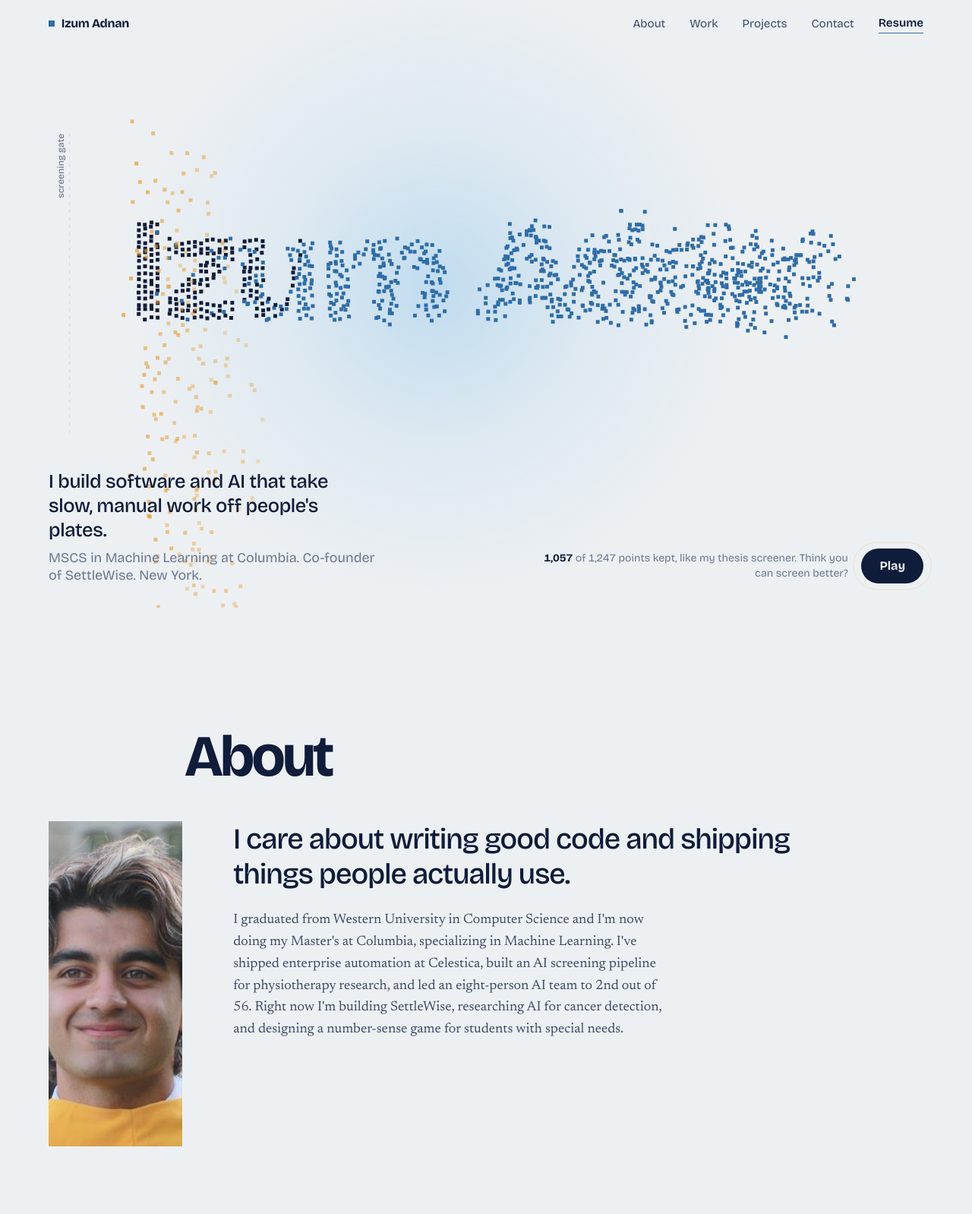
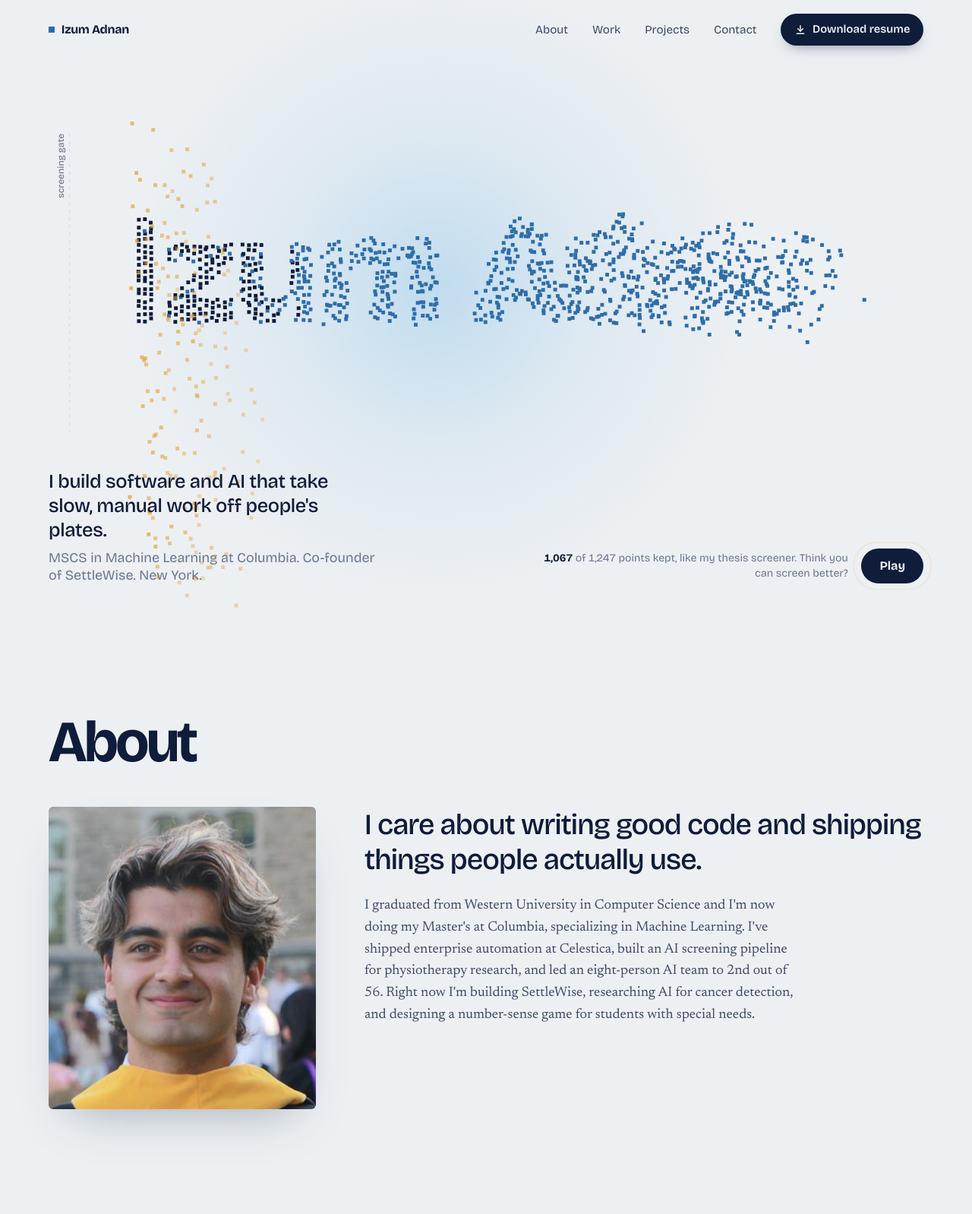
Before and after one commit to Izum10/izum10.github.io, a plain HTML site: page index.html in a window 1280 px wide. Shown: the top 1598 px of the page at 76% size. Drawn offline with nearby package versions, Linux system fonts and the light colour scheme; animation ran at ten frames a second.

Commit message:
Fit large monitors, enlarge photo, highlight resume button
Center content in a max-width column and scale type on wide screens,
show the full uncropped portrait larger, and turn the resume link into a
"Download resume" button.

Co-Authored-By: Claude Opus 5.5 <noreply@anthropic.com>
Claude-Session: https://claude.ai/code/session_01GbM5NoaaT2T9YAEZWj7ksb

```diff
--- a/css/site.css
+++ b/css/site.css
@@ -15,7 +15,14 @@
   --gutter: clamp(1.25rem, 5vw, 4.5rem);
   --left: clamp(0rem, 14vw, 13rem);
   --measure: 36rem;
+  --maxw: 84rem;
+  /* side padding that grows on wide screens so content stays in a centered column */
+  --edge: max(var(--gutter), calc((100vw - var(--maxw)) / 2));
 }
+/* big monitors: scale everything up so it doesn't look tiny */
+@media (min-width: 1700px) { html { font-size: 18px; } }
+@media (min-width: 2200px) { html { font-size: 20px; } }
+@media (min-width: 2800px) { html { font-size: 23px; } }
 
 *, *::before, *::after { box-sizing: border-box; }
 html { scroll-behavior: smooth; -webkit-text-size-adjust: 100%; }
@@ -46,7 +53,7 @@ a { color: inherit; }
 .bar {
   position: fixed; inset: 0 0 auto 0; z-index: 20;
   display: flex; align-items: center; justify-content: space-between; gap: 1rem;
-  padding: 1.1rem var(--gutter);
+  padding: 1.1rem var(--edge);
   transition: background .3s, padding .3s;
 }
 .bar.is-scrolled {
@@ -62,11 +69,19 @@ a { color: inherit; }
 .bar__dot { width: .5rem; height: .5rem; background: var(--blue); }
 .bar__right { display: flex; align-items: center; gap: clamp(1rem, 2.5vw, 2.25rem); }
 .bar nav { display: flex; gap: clamp(1rem, 2.5vw, 2.25rem); }
-.bar nav a, .bar__resume {
+.bar nav a {
   font-family: var(--display); font-size: .95rem; text-decoration: none; color: var(--ink-2);
 }
-.bar nav a:hover, .bar__resume:hover { color: var(--ink); }
-.bar__resume { font-weight: 600; color: var(--ink); border-bottom: 1.5px solid var(--blue); padding-bottom: 1px; }
+.bar nav a:hover { color: var(--ink); }
+.bar__resume {
+  display: inline-flex; align-items: center; gap: .5rem;
+  font-family: var(--display); font-weight: 600; font-size: .92rem; text-decoration: none;
+  color: var(--paper); background: var(--ink); padding: .6rem 1.1rem; border-radius: 999px;
+  box-shadow: 0 8px 20px -10px rgba(15,28,58,.6);
+  transition: background .2s, transform .15s;
+}
+.bar__resume svg { width: 1rem; height: 1rem; flex: none; }
+.bar__resume:hover { background: var(--blue); transform: translateY(-1px); }
 @media (max-width: 640px) { .bar nav { display: none; } }
 
 /* ---------- hero: the one loud moment ---------- */
@@ -78,7 +93,7 @@ a { color: inherit; }
 .hero__foot {
   position: relative; margin-top: auto;
   display: flex; justify-content: space-between; align-items: flex-end; gap: 2rem; flex-wrap: wrap;
-  padding: 0 var(--gutter) clamp(1.5rem, 4vh, 2.75rem);
+  padding: 0 var(--edge) clamp(1.5rem, 4vh, 2.75rem);
   pointer-events: none;
 }
 .hero__foot > * { pointer-events: auto; }
@@ -115,20 +130,23 @@ a { color: inherit; }
 @media (max-width: 640px) { .hero__game { width: 100%; justify-content: space-between; } .hero__hud { text-align: left; } }
 
 /* ---------- sections ---------- */
-.section { padding: clamp(5rem, 13vw, 10rem) var(--gutter) 0; }
+.section { padding: clamp(5rem, 11vw, 10rem) var(--edge) 0; }
 .section__title {
   font-family: var(--display); font-weight: 700;
   font-size: clamp(2.4rem, 6vw, 5rem); line-height: .95; letter-spacing: -0.045em;
-  margin: 0 0 clamp(2rem, 4vw, 3rem) var(--left);
+  margin: 0 0 clamp(2rem, 4vw, 3rem);
 }
 @media (max-width: 760px) { .section__title { margin-left: 0; } }
 
 /* about */
 .about {
-  display: grid; grid-template-columns: var(--left) minmax(0, 1fr); gap: 0 var(--gutter);
+  display: grid; grid-template-columns: minmax(14rem, 22rem) minmax(0, 1fr); gap: 0 clamp(2rem, 5vw, 5rem);
   align-items: start;
 }
-.about__photo { width: 100%; max-width: 11rem; aspect-ratio: 4 / 5; object-fit: cover; }
+.about__photo {
+  width: 100%; height: auto; aspect-ratio: 378 / 428; object-fit: cover;
+  border-radius: 6px; box-shadow: 0 30px 60px -30px rgba(15,28,58,.35);
+}
 .about p {
   margin: 0; max-width: 32ch;
   font-family: var(--display); font-weight: 500;
@@ -141,7 +159,7 @@ a { color: inherit; }
 }
 @media (max-width: 760px) {
   .about { grid-template-columns: minmax(0, 1fr); }
-  .about__photo { width: 7rem; margin-bottom: 1.75rem; }
+  .about__photo { width: min(70%, 18rem); max-width: none; margin-bottom: 2rem; }
 }
 
 /* ---------- list of entries (experience, projects) ---------- */
@@ -249,7 +267,7 @@ a { color: inherit; }
 .contact {
   margin-top: clamp(6rem, 14vw, 11rem);
   background: var(--ink); color: var(--paper);
-  padding: clamp(5rem, 12vw, 9rem) var(--gutter) 2rem;
+  padding: clamp(5rem, 12vw, 9rem) var(--edge) 2rem;
   position: relative; overflow: hidden;
 }
 .contact::before {
--- a/index.html
+++ b/index.html
@@ -16,7 +16,7 @@
   <link rel="preconnect" href="https://fonts.googleapis.com">
   <link rel="preconnect" href="https://fonts.gstatic.com" crossorigin>
   <link href="https://fonts.googleapis.com/css2?family=Bricolage+Grotesque:opsz,wght@12..96,400;12..96,500;12..96,600;12..96,700;12..96,800&family=Newsreader:ital,opsz,wght@0,6..72,400;0,6..72,500;1,6..72,400&display=swap" rel="stylesheet">
-  <link rel="stylesheet" href="css/site.css?v=3">
+  <link rel="stylesheet" href="css/site.css?v=4">
 </head>
 <body>
   <a class="skip" href="#main">Skip to content</a>
@@ -30,7 +30,7 @@
         <a href="#projects">Projects</a>
         <a href="#contact">Contact</a>
       </nav>
-      <a class="bar__resume" href="Izum%20Adnan%20-%20Resume.pdf" download>Resume</a>
+      <a class="bar__resume" href="Izum%20Adnan%20-%20Resume.pdf" download><svg viewBox="0 0 24 24" fill="none" stroke="currentColor" stroke-width="2.2" stroke-linecap="round" stroke-linejoin="round" aria-hidden="true"><path d="M12 4v11"/><path d="m7 10 5 5 5-5"/><path d="M5 20h14"/></svg>Download resume</a>
     </div>
   </header>
 
@@ -50,7 +50,7 @@
     <section class="section" id="about" aria-labelledby="about-h">
       <h2 class="section__title" id="about-h">About</h2>
       <div class="about">
-        <img class="about__photo" src="images/portfolio/profile-pic.jpg" alt="Portrait of Izum Adnan" width="378" height="428">
+        <img class="about__photo" src="images/portfolio/profile-pic.jpg" alt="Portrait of Izum Adnan" width="378" height="428" loading="lazy">
         <div>
           <p>I care about writing good code and shipping things people actually use.</p>
           <p>I graduated from Western University in Computer Science and I'm now doing my Master's at Columbia, specializing in Machine Learning. I've shipped enterprise automation at Celestica, built an AI screening pipeline for physiotherapy research, and led an eight-person AI team to 2nd out of 56. Right now I'm building SettleWise, researching AI for cancer detection, and designing a number-sense game for students with special needs.</p>
@@ -291,6 +291,6 @@
     </div>
   </footer>
 
-  <script src="js/site.js?v=3"></script>
+  <script src="js/site.js?v=4"></script>
 </body>
 </html>
--- a/js/site.js
+++ b/js/site.js
@@ -35,8 +35,11 @@
     off.width = W; off.height = H;
     const o = off.getContext("2d", { willReadFrequently: true });
     const twoLines = W < 720;
-    const left = Math.max(W * 0.13, 48);
-    const avail = W - left - Math.max(W * 0.04, 20);
+    // keep the name inside the same centered column as the rest of the page
+    const rem = parseFloat(getComputedStyle(document.documentElement).fontSize) || 16;
+    const edge = Math.max(Math.min(W * 0.05, 72), (W - 84 * rem) / 2);
+    const left = Math.max(edge + W * 0.08, 48);
+    const avail = W - left - Math.max(edge, 20);
     const lines = twoLines ? ["Izum", "Adnan"] : ["Izum Adnan"];
     o.textBaseline = "alphabetic";
     o.fillStyle = "#000";
@@ -71,7 +74,7 @@
     }
     while (pts.length > cap) { gap *= 1.03; pts = sample(gap); }
     size = Math.max(1.6, gap * 0.6);
-    gateX = left * 0.55;
+    gateX = Math.max(14, left - Math.min(90, left * 0.45));
     return pts;
   }
 
```
